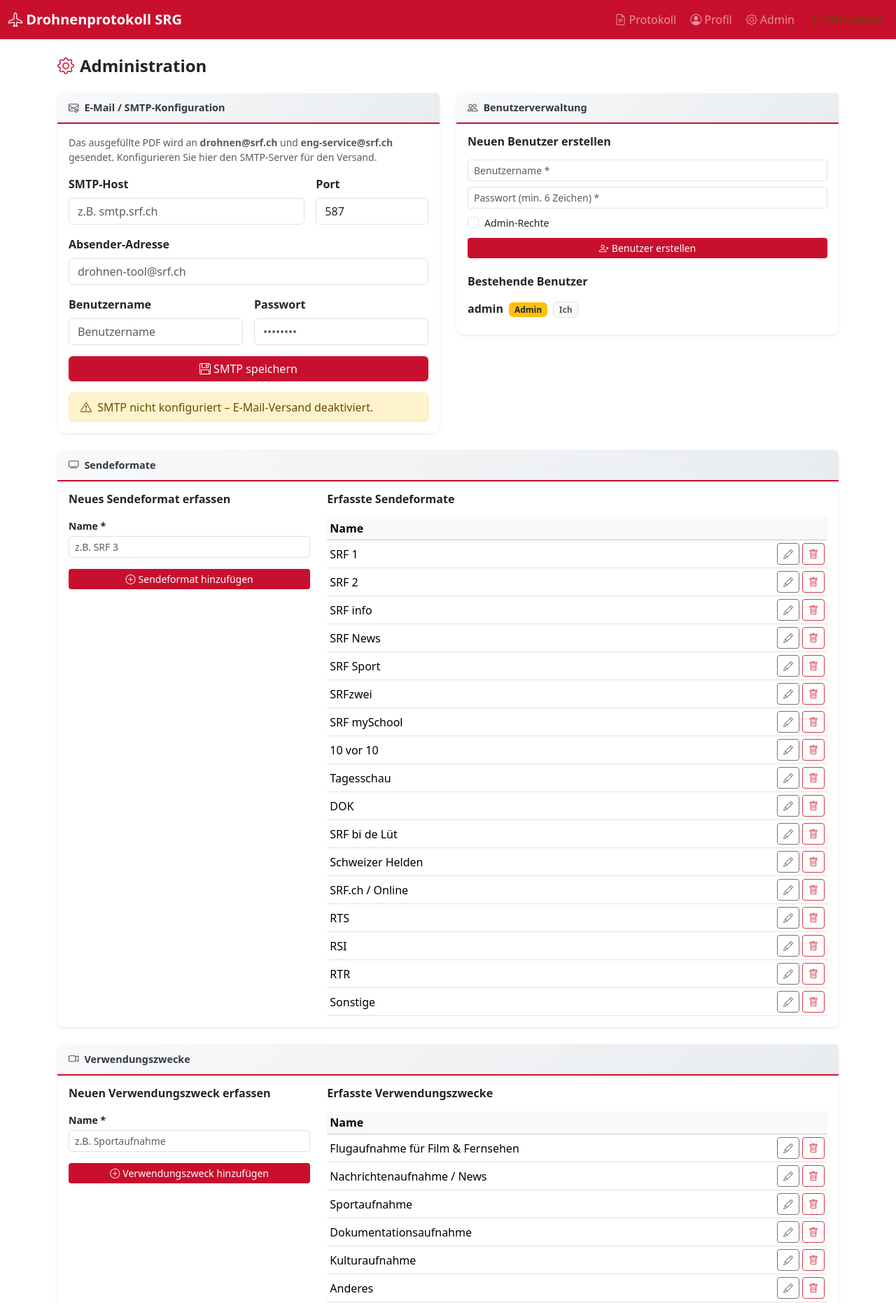
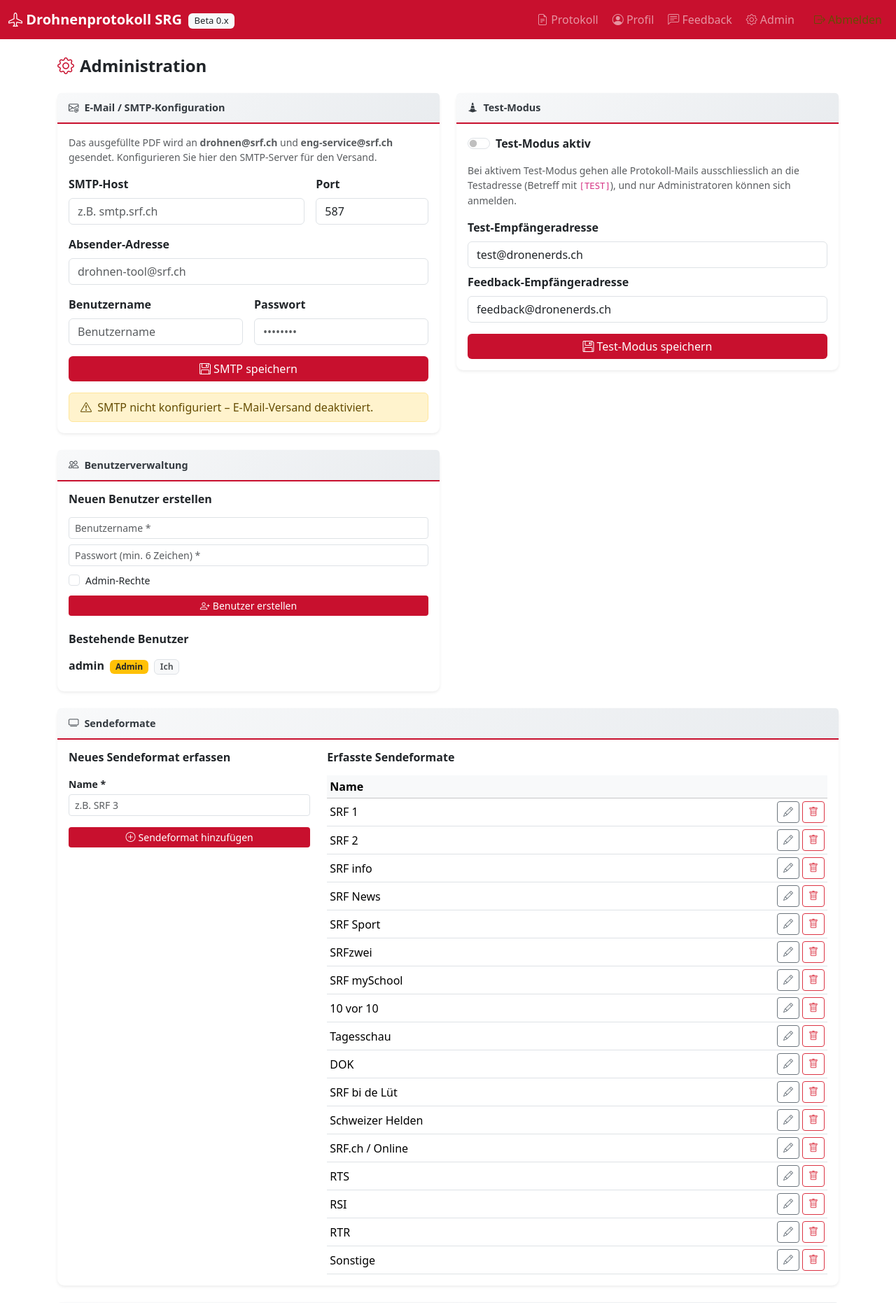
Before and after one commit to urswilli/drohnenprotokoll-tool, a Flask app: page /admin in a window 1280 px wide. Shown: the top 1862 px of the page at 70% size. Run offline with Flask 3, Linux system fonts and the light colour scheme; the visitor is signed in with stand-in values (Sample User, id 1); data comes from the database, SQL or seed files in the repository; data that the repository does not hold is empty.

Commit message:
feat: Beta-Features – Test-Modus, Feedback, Benutzerverwaltung, Versionierung
- Test-Modus (Admin-Toggle): Protokoll-Mails nur an Testadresse, Login
  nur fuer Admins, Warnbanner auf Login-Seite
- Feedback-Formular (/feedback) mit Navbar-Button, Mail an feedback@
- Selbst-Registrierung (/register) mit Admin-Freischaltung
- Passwort-vergessen (/forgot-password, /reset-password) via itsdangerous
- Highlighting-Fix: programmatische Feld-Befuellung loest input-Event aus
- Versionsnummer "Beta 0.X" (Commit-Anzahl) in der Menueleiste, beim
  Docker-Build via GitHub Actions injiziert
- .DS_Store zu .gitignore hinzugefuegt

Co-Authored-By: Claude Opus 4.8 <noreply@anthropic.com>

```diff
--- a/app.py
+++ b/app.py
@@ -13,12 +13,16 @@ from email.mime.application import MIMEApplication
 from flask import (Flask, render_template, request, redirect, url_for,
                    session, jsonify, send_file, flash)
 from werkzeug.security import generate_password_hash, check_password_hash
+from itsdangerous import URLSafeTimedSerializer, BadSignature, SignatureExpired
 
 def _hash(pw): return generate_password_hash(pw, method='pbkdf2:sha256')
 from pypdf import PdfReader, PdfWriter
 
 app = Flask(__name__)
 app.secret_key = os.environ.get('SECRET_KEY', 'drohnen-protokoll-srg-2024-secret')
+
+# Serializer für zeitlich begrenzte Passwort-Reset-Tokens (nutzt SECRET_KEY)
+_reset_serializer = URLSafeTimedSerializer(app.secret_key, salt='pw-reset')
 
 BASE_DIR = os.path.dirname(os.path.abspath(__file__))
 PDF_PATH = os.path.join(BASE_DIR, 'SRG_Weisung und Checkliste für den Einsatz von Drohnen_V500e.pdf')
@@ -30,6 +34,30 @@ DB_PATH    = os.path.join(DATA_DIR, 'drohnen.db')
 OUTPUT_DIR = os.path.join(DATA_DIR, 'output')
 
 os.makedirs(OUTPUT_DIR, exist_ok=True)
+
+
+def _get_version():
+    """Versionsstring 'Beta 0.X', wobei X die fortlaufende Commit-Anzahl ist.
+    Im Docker-Image kommt die Zahl aus der Umgebungsvariable APP_VERSION
+    (beim Build von GitHub Actions gesetzt); lokal wird sie aus Git ermittelt."""
+    n = os.environ.get('APP_VERSION', '').strip()
+    if not n:
+        try:
+            import subprocess
+            n = subprocess.check_output(
+                ['git', 'rev-list', '--count', 'HEAD'],
+                cwd=BASE_DIR, stderr=subprocess.DEVNULL).decode().strip()
+        except Exception:
+            n = ''
+    return f'Beta 0.{n}' if n else 'Beta 0.x'
+
+
+APP_VERSION = _get_version()
+
+
+@app.context_processor
+def inject_version():
+    return {'app_version': APP_VERSION}
 
 WEATHER_CODES = {
     0: 'Klarer Himmel', 1: 'Überwiegend klar', 2: 'Teilweise bewölkt', 3: 'Bedeckt',
@@ -90,7 +118,9 @@ def init_db():
                 id INTEGER PRIMARY KEY AUTOINCREMENT,
                 username TEXT UNIQUE NOT NULL,
                 password_hash TEXT NOT NULL,
-                is_admin INTEGER DEFAULT 0
+                is_admin INTEGER DEFAULT 0,
+                email TEXT DEFAULT '',
+                is_approved INTEGER DEFAULT 1
             );
             CREATE TABLE IF NOT EXISTS profiles (
                 id INTEGER PRIMARY KEY AUTOINCREMENT,
@@ -141,6 +171,14 @@ def init_db():
             conn.execute("ALTER TABLE profiles ADD COLUMN pilot_company_address TEXT DEFAULT ''")
         except Exception:
             pass
+        try:
+            conn.execute("ALTER TABLE users ADD COLUMN email TEXT DEFAULT ''")
+        except Exception:
+            pass
+        try:
+            conn.execute("ALTER TABLE users ADD COLUMN is_approved INTEGER DEFAULT 1")
+        except Exception:
+            pass
         if conn.execute('SELECT COUNT(*) FROM sendeformate').fetchone()[0] == 0:
             conn.executemany('INSERT OR IGNORE INTO sendeformate(name) VALUES(?)',
                              [(s,) for s in SENDEFORMATE])
@@ -160,6 +198,38 @@ def set_setting(key, value):
     with get_db() as conn:
         conn.execute('INSERT OR REPLACE INTO settings(key,value) VALUES(?,?)', (key, value))
         conn.commit()
+
+
+def test_mode_on():
+    return get_setting('test_mode', 'false') == 'true'
+
+
+def send_simple_email(to_addr, subject, body):
+    """Verschickt eine einfache Text-Mail über die konfigurierten SMTP-Settings.
+    Wird für Feedback und Passwort-Reset genutzt. Gibt (bool, str) zurück."""
+    smtp_host = get_setting('smtp_host')
+    smtp_port = int(get_setting('smtp_port', '587'))
+    smtp_user = get_setting('smtp_user')
+    smtp_pass = get_setting('smtp_pass')
+    smtp_from = get_setting('smtp_from') or smtp_user
+    if not smtp_host:
+        return False, 'SMTP nicht konfiguriert'
+
+    msg = MIMEMultipart()
+    msg['From'] = smtp_from
+    msg['To'] = to_addr
+    msg['Subject'] = subject
+    msg.attach(MIMEText(body, 'plain', 'utf-8'))
+    try:
+        with smtplib.SMTP(smtp_host, smtp_port) as server:
+            server.ehlo()
+            server.starttls()
+            if smtp_user and smtp_pass:
+                server.login(smtp_user, smtp_pass)
+            server.sendmail(smtp_from, [to_addr], msg.as_string())
+        return True, 'E-Mail erfolgreich gesendet'
+    except Exception as e:
+        return False, str(e)
 
 
 def login_required(f):
@@ -323,10 +393,21 @@ def send_email(form_data, pdf_path, filename):
         f"digitales Formular V500e"
     )
 
+    # Test-Modus: alle Mails nur an die Testadresse, kein Cc, [TEST]-Präfix
+    if test_mode_on():
+        test_addr = get_setting('test_email', 'test@dronenerds.ch')
+        to_header = test_addr
+        cc_list = []
+        recipients = [test_addr]
+        subject = f"[TEST] {subject}"
+    else:
+        to_header = 'drohnen@srf.ch; eng-service@srf.ch'
+        cc_list = [e for e in [eva_email, pilot_email] if e]
+        recipients = ['drohnen@srf.ch', 'eng-service@srf.ch'] + cc_list
+
     msg = MIMEMultipart()
     msg['From'] = smtp_from
-    msg['To'] = 'drohnen@srf.ch; eng-service@srf.ch'
-    cc_list = [e for e in [eva_email, pilot_email] if e]
+    msg['To'] = to_header
     if cc_list:
         msg['Cc'] = '; '.join(cc_list)
     msg['Subject'] = subject
@@ -338,7 +419,6 @@ def send_email(form_data, pdf_path, filename):
         msg.attach(attachment)
 
     try:
-        recipients = ['drohnen@srf.ch', 'eng-service@srf.ch'] + cc_list
         with smtplib.SMTP(smtp_host, smtp_port) as server:
             server.ehlo()
             server.starttls()
@@ -363,18 +443,140 @@ def login():
                 'WHERE u.username=? OR p.pilot_email=?',
                 (username, username)).fetchone()
         if user and check_password_hash(user['password_hash'], password):
+            if not user['is_approved']:
+                flash('Dein Konto wurde noch nicht freigeschaltet. Bitte warte auf die Bestätigung durch einen Administrator.', 'warning')
+                return render_template('login.html', test_mode=test_mode_on())
+            if test_mode_on() and not user['is_admin']:
+                flash('Testmodus aktiv – Login zurzeit nur für Administratoren möglich.', 'warning')
+                return render_template('login.html', test_mode=test_mode_on())
             session['user_id'] = user['id']
             session['username'] = user['username']
             session['is_admin'] = bool(user['is_admin'])
             return redirect(url_for('index'))
         flash('Ungültiger Benutzername oder Passwort.', 'danger')
-    return render_template('login.html')
+    return render_template('login.html', test_mode=test_mode_on())
 
 
 @app.route('/logout')
 def logout():
     session.clear()
     return redirect(url_for('login'))
+
+
+@app.route('/register', methods=['GET', 'POST'])
+def register():
+    if request.method == 'POST':
+        name     = request.form.get('name', '').strip()
+        email    = request.form.get('email', '').strip().lower()
+        password = request.form.get('password', '')
+        confirm  = request.form.get('password_confirm', '')
+
+        if not name or not email or '@' not in email:
+            flash('Bitte Name und eine gültige E-Mail-Adresse angeben.', 'danger')
+        elif len(password) < 6:
+            flash('Das Passwort muss mindestens 6 Zeichen lang sein.', 'danger')
+        elif password != confirm:
+            flash('Die Passwörter stimmen nicht überein.', 'danger')
+        else:
+            try:
+                with get_db() as conn:
+                    cur = conn.execute(
+                        'INSERT INTO users(username,password_hash,is_admin,email,is_approved) '
+                        'VALUES(?,?,0,?,0)',
+                        (email, _hash(password), email))
+                    new_id = cur.lastrowid
+                    conn.execute(
+                        'INSERT INTO profiles(user_id,pilot_name,pilot_email) VALUES(?,?,?)',
+                        (new_id, name, email))
+                    conn.commit()
+                flash('Registrierung eingegangen – ein Administrator schaltet dein Konto frei. '
+                      'Du wirst per E-Mail benachrichtigt, sobald du dich anmelden kannst.', 'success')
+                return redirect(url_for('login'))
+            except sqlite3.IntegrityError:
+                flash('Diese E-Mail-Adresse ist bereits registriert.', 'danger')
+    return render_template('register.html', test_mode=test_mode_on())
+
+
+@app.route('/forgot-password', methods=['GET', 'POST'])
+def forgot_password():
+    if request.method == 'POST':
+        email = request.form.get('email', '').strip().lower()
+        with get_db() as conn:
+            user = conn.execute(
+                'SELECT u.* FROM users u LEFT JOIN profiles p ON u.id = p.user_id '
+                'WHERE u.username=? OR u.email=? OR p.pilot_email=?',
+                (email, email, email)).fetchone()
+        if user:
+            token = _reset_serializer.dumps(user['id'])
+            link = url_for('reset_password', token=token, _external=True)
+            body = (
+                f"Hallo\n\n"
+                f"Es wurde ein Zurücksetzen deines Passworts für das Drohnenprotokoll-Tool angefordert.\n"
+                f"Über den folgenden Link kannst du innerhalb von 60 Minuten ein neues Passwort setzen:\n\n"
+                f"{link}\n\n"
+                f"Falls du diese Anfrage nicht gestellt hast, kannst du diese E-Mail ignorieren.\n"
+            )
+            send_simple_email(email, 'Passwort zurücksetzen – Drohnenprotokoll', body)
+        # Immer dieselbe neutrale Antwort (kein Leak, ob E-Mail existiert)
+        flash('Falls ein Konto mit dieser E-Mail existiert, wurde ein Link zum Zurücksetzen verschickt.', 'info')
+        return redirect(url_for('login'))
+    return render_template('forgot_password.html', test_mode=test_mode_on())
+
+
+@app.route('/reset-password/<token>', methods=['GET', 'POST'])
+def reset_password(token):
+    try:
+        user_id = _reset_serializer.loads(token, max_age=3600)
+    except SignatureExpired:
+        flash('Der Link ist abgelaufen. Bitte fordere einen neuen an.', 'danger')
+        return redirect(url_for('forgot_password'))
+    except BadSignature:
+        flash('Ungültiger Link.', 'danger')
+        return redirect(url_for('forgot_password'))
+
+    if request.method == 'POST':
+        password = request.form.get('password', '')
+        confirm  = request.form.get('password_confirm', '')
+        if len(password) < 6:
+            flash('Das Passwort muss mindestens 6 Zeichen lang sein.', 'danger')
+        elif password != confirm:
+            flash('Die Passwörter stimmen nicht überein.', 'danger')
+        else:
+            with get_db() as conn:
+                conn.execute('UPDATE users SET password_hash=? WHERE id=?',
+                             (_hash(password), user_id))
+                conn.commit()
+            flash('Passwort erfolgreich geändert. Du kannst dich jetzt anmelden.', 'success')
+            return redirect(url_for('login'))
+    return render_template('reset_password.html', token=token, test_mode=test_mode_on())
+
+
+@app.route('/feedback', methods=['GET', 'POST'])
+@login_required
+def feedback():
+    with get_db() as conn:
+        profile = conn.execute('SELECT pilot_email FROM profiles WHERE user_id=?',
+                               (session['user_id'],)).fetchone()
+    sender = (profile['pilot_email'] if profile and profile['pilot_email']
+              else session.get('username', ''))
+
+    if request.method == 'POST':
+        subject = request.form.get('subject', '').strip()
+        text    = request.form.get('text', '').strip()
+        if not subject or not text:
+            flash('Bitte Betreff und Text ausfüllen.', 'danger')
+        else:
+            body = f"Feedback von: {sender}\n\nBetreff: {subject}\n\n{text}\n"
+            ok, msg = send_simple_email(
+                get_setting('feedback_email', 'feedback@dronenerds.ch'),
+                f"Feedback: {subject}", body)
+            if ok:
+                flash('Vielen Dank für dein Feedback. Falls die Idee nicht kompletter '
+                      'Mumpitz ist, wird sie innert nützlicher Frist implementiert.', 'success')
+                return redirect(url_for('index'))
+            else:
+                flash(f'Feedback konnte nicht gesendet werden: {msg}', 'danger')
+    return render_template('feedback.html', sender=sender)
 
 
 @app.route('/')
@@ -598,6 +800,12 @@ def admin():
                 set_setting(key, request.form.get(key, ''))
             flash('SMTP-Einstellungen gespeichert.', 'success')
 
+        elif action == 'save_testmode':
+            set_setting('test_mode', 'true' if request.form.get('test_mode') else 'false')
+            set_setting('test_email', request.form.get('test_email', '').strip() or 'test@dronenerds.ch')
+            set_setting('feedback_email', request.form.get('feedback_email', '').strip() or 'feedback@dronenerds.ch')
+            flash('Test-Modus-Einstellungen gespeichert.', 'success')
+
         elif action == 'create_user':
             username = request.form.get('new_username', '').strip()
             password = request.form.get('new_password', '')
@@ -605,14 +813,36 @@ def admin():
             if username and len(password) >= 6:
                 try:
                     with get_db() as conn:
-                        conn.execute('INSERT INTO users(username,password_hash,is_admin) VALUES(?,?,?)',
-                                     (username, _hash(password), is_admin))
+                        conn.execute('INSERT INTO users(username,password_hash,is_admin,email,is_approved) VALUES(?,?,?,?,1)',
+                                     (username, _hash(password), is_admin, username))
                         conn.commit()
                     flash(f'Benutzer {username!r} erstellt.', 'success')
                 except sqlite3.IntegrityError:
                     flash('Benutzername bereits vergeben.', 'danger')
             else:
                 flash('Benutzername und Passwort (min. 6 Zeichen) erforderlich.', 'danger')
+
+        elif action == 'approve_user':
+            uid = request.form.get('uid')
+            with get_db() as conn:
+                conn.execute('UPDATE users SET is_approved=1 WHERE id=?', (uid,))
+                row = conn.execute('SELECT username, email FROM users WHERE id=?', (uid,)).fetchone()
+                conn.commit()
+            if row:
+                addr = row['email'] or row['username']
+                send_simple_email(
+                    addr, 'Konto freigeschaltet – Drohnenprotokoll',
+                    'Hallo\n\nDein Konto für das Drohnenprotokoll-Tool wurde freigeschaltet. '
+                    'Du kannst dich ab sofort anmelden.\n')
+            flash('Benutzer freigeschaltet.', 'success')
+
+        elif action == 'reject_user':
+            uid = request.form.get('uid')
+            with get_db() as conn:
+                conn.execute('DELETE FROM profiles WHERE user_id=?', (uid,))
+                conn.execute('DELETE FROM users WHERE id=?', (uid,))
+                conn.commit()
+            flash('Registrierung abgelehnt und gelöscht.', 'success')
 
         elif action == 'delete_user':
             uid = request.form.get('uid')
@@ -726,12 +956,23 @@ def admin():
         return redirect(url_for('admin'))
 
     with get_db() as conn:
-        users = conn.execute('SELECT id,username,is_admin FROM users').fetchall()
+        users = conn.execute(
+            'SELECT id,username,is_admin,email,is_approved FROM users WHERE is_approved=1').fetchall()
+        pending = conn.execute(
+            'SELECT u.id, u.username, u.email, p.pilot_name '
+            'FROM users u LEFT JOIN profiles p ON u.id = p.user_id '
+            'WHERE u.is_approved=0').fetchall()
         drones = conn.execute('SELECT * FROM drones ORDER BY name').fetchall()
         sendeformate = conn.execute('SELECT * FROM sendeformate ORDER BY id').fetchall()
         verwendungszwecke = conn.execute('SELECT * FROM verwendungszwecke ORDER BY id').fetchall()
     smtp_settings = {k: get_setting(k) for k in ['smtp_host','smtp_port','smtp_user','smtp_pass','smtp_from']}
-    return render_template('admin.html', users=users, smtp=smtp_settings, drones=drones,
+    test_settings = {
+        'test_mode': test_mode_on(),
+        'test_email': get_setting('test_email', 'test@dronenerds.ch'),
+        'feedback_email': get_setting('feedback_email', 'feedback@dronenerds.ch'),
+    }
+    return render_template('admin.html', users=users, pending=pending, smtp=smtp_settings,
+                           test=test_settings, drones=drones,
                            sendeformate=sendeformate, verwendungszwecke=verwendungszwecke)
 
 
--- a/static/app.js
+++ b/static/app.js
@@ -18,6 +18,7 @@ function setField(id, value) {
   if (el && value) {
     el.value = value;
     setAutoFilled(el);
+    el.dispatchEvent(new Event('input', { bubbles: true }));
   }
 }
 
@@ -26,6 +27,7 @@ function setTextarea(id, value) {
   if (el && value) {
     el.value = value;
     setAutoFilled(el);
+    el.dispatchEvent(new Event('input', { bubbles: true }));
   }
 }
 
@@ -132,7 +134,7 @@ function calcMinutes() {
   const [lh, lm] = landInput.value.split(':').map(Number);
   if (isNaN(sh) || isNaN(lh)) return;
   const diff = (lh * 60 + lm) - (sh * 60 + sm);
-  if (diff > 0) { minutesInput.value = diff; setAutoFilled(minutesInput); }
+  if (diff > 0) { minutesInput.value = diff; setAutoFilled(minutesInput); minutesInput.dispatchEvent(new Event('input', { bubbles: true })); }
 }
 
 startInput?.addEventListener('change', calcMinutes);
@@ -147,8 +149,8 @@ const datumPilot = document.getElementById('datum_pilot');
 if (drehdatumInput) {
   drehdatumInput.addEventListener('change', () => {
     const v = drehdatumInput.value;
-    if (datumEva   && !datumEva._manuallyChanged)   datumEva.value   = v;
-    if (datumPilot && !datumPilot._manuallyChanged) datumPilot.value = v;
+    if (datumEva   && !datumEva._manuallyChanged)   { datumEva.value   = v; datumEva.dispatchEvent(new Event('input', { bubbles: true })); }
+    if (datumPilot && !datumPilot._manuallyChanged) { datumPilot.value = v; datumPilot.dispatchEvent(new Event('input', { bubbles: true })); }
   });
   [datumEva, datumPilot].forEach(el => {
     el?.addEventListener('change', () => { el._manuallyChanged = true; });
--- a/templates/admin.html
+++ b/templates/admin.html
@@ -65,6 +65,48 @@
     </div>
   </div>
 
+  <!-- Test-Modus -->
+  <div class="col-lg-6">
+    <div class="card border-0 shadow-sm {% if test.test_mode %}border-warning border-2{% endif %}">
+      <div class="card-header section-header">
+        <i class="bi bi-cone-striped me-2"></i>Test-Modus
+      </div>
+      <div class="card-body">
+        <form method="post">
+          <input type="hidden" name="action" value="save_testmode">
+          <div class="form-check form-switch mb-3">
+            <input class="form-check-input" type="checkbox" role="switch" name="test_mode" id="testModeSwitch"
+                   {% if test.test_mode %}checked{% endif %}>
+            <label class="form-check-label fw-semibold" for="testModeSwitch">Test-Modus aktiv</label>
+          </div>
+          <p class="text-muted small">
+            Bei aktivem Test-Modus gehen alle Protokoll-Mails ausschliesslich an die Testadresse
+            (Betreff mit <code>[TEST]</code>), und nur Administratoren können sich anmelden.
+          </p>
+          <div class="mb-2">
+            <label class="form-label fw-semibold">Test-Empfängeradresse</label>
+            <input type="email" name="test_email" class="form-control"
+                   value="{{ test.test_email }}" placeholder="test@dronenerds.ch">
+          </div>
+          <div class="mb-2">
+            <label class="form-label fw-semibold">Feedback-Empfängeradresse</label>
+            <input type="email" name="feedback_email" class="form-control"
+                   value="{{ test.feedback_email }}" placeholder="feedback@dronenerds.ch">
+          </div>
+          <button type="submit" class="btn btn-srg w-100 mt-2">
+            <i class="bi bi-floppy me-1"></i>Test-Modus speichern
+          </button>
+        </form>
+        {% if test.test_mode %}
+        <div class="alert alert-warning py-2 mt-3 mb-0">
+          <i class="bi bi-exclamation-triangle me-1"></i>
+          Test-Modus ist <strong>aktiv</strong> – normale Nutzer sind ausgesperrt.
+        </div>
+        {% endif %}
+      </div>
+    </div>
+  </div>
+
   <!-- Benutzerverwaltung -->
   <div class="col-lg-6">
     <div class="card border-0 shadow-sm">
@@ -72,6 +114,33 @@
         <i class="bi bi-people me-2"></i>Benutzerverwaltung
       </div>
       <div class="card-body">
+        {% if pending %}
+        <div class="alert alert-warning py-2 mb-4">
+          <div class="fw-semibold mb-2"><i class="bi bi-person-exclamation me-1"></i>Offene Registrierungen ({{ pending|length }})</div>
+          {% for p in pending %}
+          <div class="d-flex justify-content-between align-items-center border-top pt-2 mt-2">
+            <div>
+              <div class="fw-semibold small">{{ p.pilot_name or '—' }}</div>
+              <div class="text-muted small">{{ p.email or p.username }}</div>
+            </div>
+            <div class="text-nowrap">
+              <form method="post" class="d-inline">
+                <input type="hidden" name="action" value="approve_user">
+                <input type="hidden" name="uid" value="{{ p.id }}">
+                <button class="btn btn-success btn-sm"><i class="bi bi-check-lg"></i> Freischalten</button>
+              </form>
+              <form method="post" class="d-inline"
+                    onsubmit="return confirm('Registrierung von «{{ p.email or p.username }}» ablehnen und löschen?')">
+                <input type="hidden" name="action" value="reject_user">
+                <input type="hidden" name="uid" value="{{ p.id }}">
+                <button class="btn btn-outline-danger btn-sm"><i class="bi bi-x-lg"></i></button>
+              </form>
+            </div>
+          </div>
+          {% endfor %}
+        </div>
+        {% endif %}
+
         <!-- Neuen Benutzer anlegen -->
         <h6 class="fw-semibold mb-3">Neuen Benutzer erstellen</h6>
         <form method="post" class="mb-4">
--- a/templates/base.html
+++ b/templates/base.html
@@ -15,6 +15,7 @@
   <div class="container-fluid">
     <a class="navbar-brand fw-bold" href="{{ url_for('index') }}">
       <i class="bi bi-airplane"></i> Drohnenprotokoll SRG
+      <span class="badge bg-light text-dark fw-normal ms-1 align-middle" style="font-size:.65em;">{{ app_version }}</span>
     </a>
     <button class="navbar-toggler" type="button" data-bs-toggle="collapse" data-bs-target="#nav">
       <span class="navbar-toggler-icon"></span>
@@ -26,6 +27,9 @@
         </li>
         <li class="nav-item">
           <a class="nav-link" href="{{ url_for('profile') }}"><i class="bi bi-person-circle"></i> Profil</a>
+        </li>
+        <li class="nav-item">
+          <a class="nav-link" href="{{ url_for('feedback') }}"><i class="bi bi-chat-left-text"></i> Feedback</a>
         </li>
         {% if session.is_admin %}
         <li class="nav-item">
```
Also changed, not shown: CLAUDE.md (+15 -1 lines), templates/feedback.html (added, +32 -0 lines), templates/forgot_password.html (added, +32 -0 lines), templates/form.html (+16 -8 lines), templates/login.html (+14 -1 lines), templates/register.html (added, +46 -0 lines), templates/reset_password.html (added, +33 -0 lines), .github/workflows/docker.yml, 2 other files.
